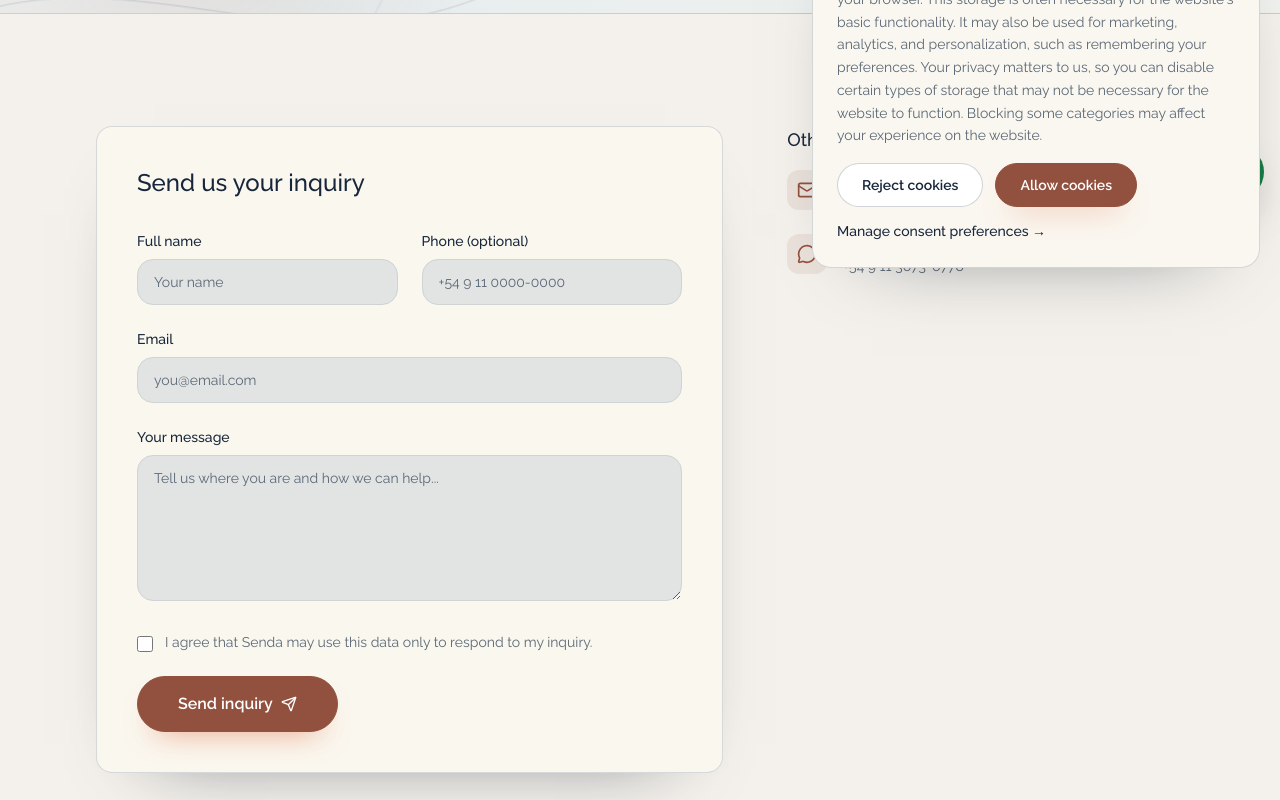
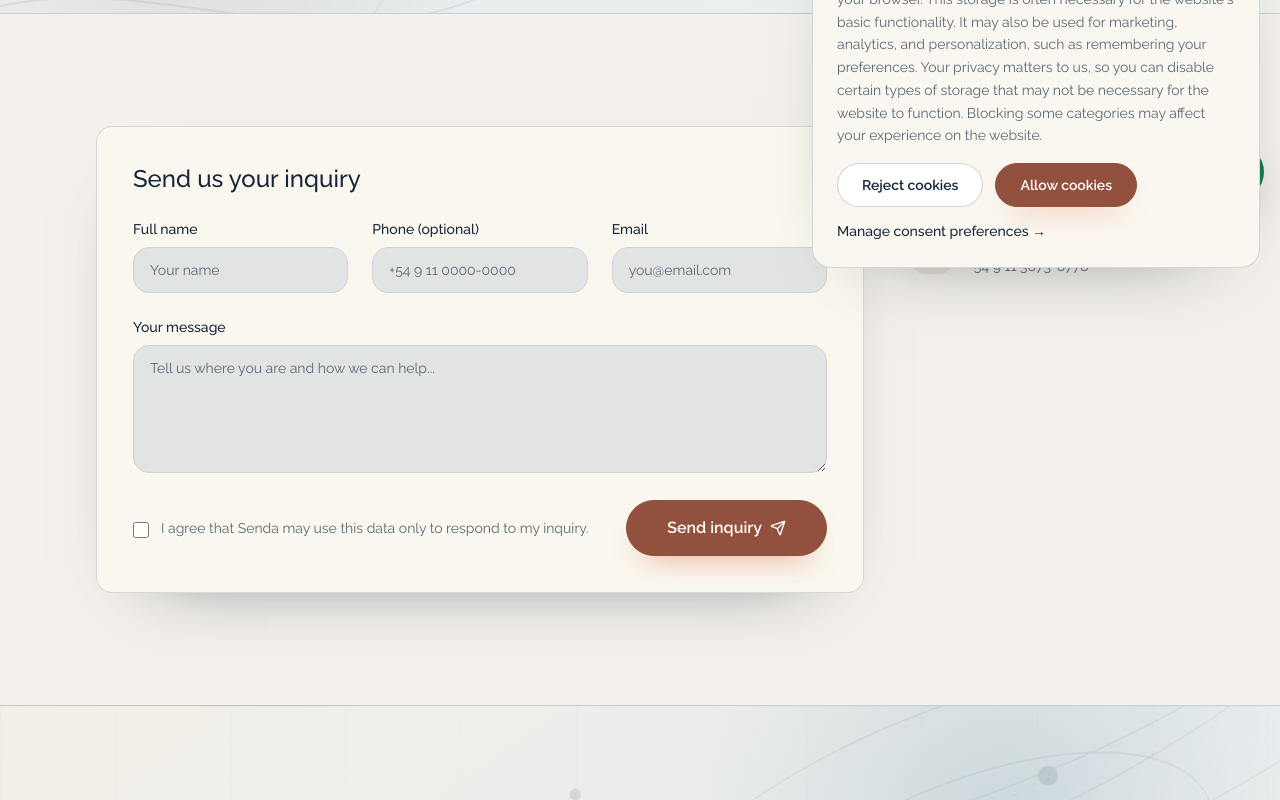
Before and after one commit to Nicosm1988/reinversi-n_profesional, a Next.js app: page /en/contacto in a window 1280 px wide. Shown: the part 520-1320 px from the top of the page. Built offline with nearby package versions, Linux system fonts and the light colour scheme; no server answers.

Commit message:
feat: refine contact form and Gmail handoff

```diff
--- a/app/[locale]/contacto/page.tsx
+++ b/app/[locale]/contacto/page.tsx
@@ -65,6 +65,8 @@ const API_ERROR_CODES = new Set<ContactApiError>([
   "send",
   "unexpected",
 ]);
+
+const GMAIL_COMPOSE_URL = `https://mail.google.com/mail/?view=cm&fs=1&to=${encodeURIComponent(CONTACT_EMAIL)}`;
 
 function parseApiError(value: unknown): ContactApiError {
   if (!value || typeof value !== "object" || !("code" in value)) return "unexpected";
@@ -183,13 +185,13 @@ export default function ContactoPage() {
 
       <Section spacing="lg">
         <Container>
-          <div className="grid gap-12 lg:grid-cols-5 lg:gap-16">
-            <FadeIn className="min-w-0 lg:col-span-3">
+          <div className="grid items-start gap-12 lg:grid-cols-[minmax(0,1fr)_17rem] lg:gap-12">
+            <FadeIn className="min-w-0">
               {status !== "success" ? (
-                <Card className="bg-background p-6 sm:p-8 md:p-10">
-                  <h2 className="mb-8 font-heading text-2xl font-medium text-foreground">{t("formTitle")}</h2>
-                  <form onSubmit={handleSubmit} noValidate className="space-y-6" aria-busy={status === "submitting"}>
-                    <div className="grid gap-6 md:grid-cols-2">
+                <Card data-contact-panel="form" className="bg-background p-6 sm:p-8 lg:p-9">
+                  <h2 className="mb-6 font-heading text-2xl font-medium text-foreground">{t("formTitle")}</h2>
+                  <form onSubmit={handleSubmit} noValidate className="space-y-5" aria-busy={status === "submitting"}>
+                    <div className="grid gap-5 md:grid-cols-3 md:gap-6">
                       <div>
                         <label htmlFor="contact-name" className="mb-2 block text-sm font-medium text-foreground">{t("labelName")}</label>
                         <input
@@ -227,8 +229,6 @@ export default function ContactoPage() {
                         />
                         {fieldErrors.phone ? <p id="contact-phone-error" className="mt-2 text-sm text-destructive">{fieldErrors.phone}</p> : null}
                       </div>
-                    </div>
-
                       <div>
                         <label htmlFor="contact-email" className="mb-2 block text-sm font-medium text-foreground">{t("labelEmail")}</label>
                         <input
@@ -249,7 +249,7 @@ export default function ContactoPage() {
                         {fieldErrors.email ? <p id="contact-email-error" className="mt-2 text-sm text-destructive">{fieldErrors.email}</p> : null}
                       </div>
 
-                    <div>
+                      <div className="md:col-span-3">
                         <label htmlFor="contact-message" className="mb-2 block text-sm font-medium text-foreground">{t("labelMessage")}</label>
                         <textarea
                           id="contact-message"
@@ -263,10 +263,11 @@ export default function ContactoPage() {
                           onChange={(event) => updateField("message", event.target.value)}
                           aria-invalid={Boolean(fieldErrors.message)}
                           aria-describedby={fieldErrors.message ? "contact-message-error" : undefined}
-                        className={`${inputClassName(Boolean(fieldErrors.message))} resize-y`}
+                          className={`${inputClassName(Boolean(fieldErrors.message))} resize-y md:h-32`}
                           placeholder={t("placeholderMessage")}
                         />
                         {fieldErrors.message ? <p id="contact-message-error" className="mt-2 text-sm text-destructive">{fieldErrors.message}</p> : null}
+                      </div>
                     </div>
 
                     <div className="absolute -left-[10000px] top-auto h-px w-px overflow-hidden" aria-hidden="true">
@@ -283,23 +284,6 @@ export default function ContactoPage() {
                       />
                     </div>
 
-                    <div>
-                      <label className="flex items-start gap-3 text-sm text-muted-foreground">
-                        <input
-                          type="checkbox"
-                          name="consent"
-                          required
-                          checked={form.consent}
-                          onChange={(event) => updateField("consent", event.target.checked)}
-                          aria-invalid={Boolean(fieldErrors.consent)}
-                          aria-describedby={fieldErrors.consent ? "contact-consent-error" : undefined}
-                          className="mt-1 h-4 w-4 accent-secondary"
-                        />
-                        <span>{t("consent")}</span>
-                      </label>
-                      {fieldErrors.consent ? <p id="contact-consent-error" className="mt-2 text-sm text-destructive">{fieldErrors.consent}</p> : null}
-                    </div>
-
                     {formError ? (
                       <p
                         ref={formErrorRef}
@@ -311,16 +295,35 @@ export default function ContactoPage() {
                       </p>
                     ) : null}
 
+                    <div className="flex flex-col gap-5 md:flex-row md:items-center md:justify-between">
+                      <div className="min-w-0">
+                        <label className="flex items-start gap-3 text-sm text-muted-foreground">
+                          <input
+                            type="checkbox"
+                            name="consent"
+                            required
+                            checked={form.consent}
+                            onChange={(event) => updateField("consent", event.target.checked)}
+                            aria-invalid={Boolean(fieldErrors.consent)}
+                            aria-describedby={fieldErrors.consent ? "contact-consent-error" : undefined}
+                            className="mt-1 h-4 w-4 flex-none accent-secondary"
+                          />
+                          <span>{t("consent")}</span>
+                        </label>
+                        {fieldErrors.consent ? <p id="contact-consent-error" className="mt-2 text-sm text-destructive">{fieldErrors.consent}</p> : null}
+                      </div>
+
                       <Button
                         type="submit"
                         size="lg"
                         variant="secondary"
                         disabled={status === "submitting"}
-                      className="h-14 w-full rounded-full px-10 text-base md:w-auto"
+                        className="h-14 w-full flex-none rounded-full px-10 text-base md:w-auto"
                       >
                         {status === "submitting" ? t("submitting") : t("submitButton")}
                         <Send aria-hidden="true" className="ml-2 h-4 w-4" />
                       </Button>
+                    </div>
                   </form>
                 </Card>
               ) : (
@@ -346,13 +349,17 @@ export default function ContactoPage() {
               )}
             </FadeIn>
 
-            <FadeIn className="min-w-0 lg:col-span-2">
+            <FadeIn className="min-w-0">
               <div>
                 <h2 className="mb-4 font-heading text-lg font-medium text-foreground">{t("sidebarTitle")}</h2>
                 <div className="space-y-5">
                   <a
-                    href={`mailto:${CONTACT_EMAIL}`}
+                    href={GMAIL_COMPOSE_URL}
+                    target="_blank"
+                    rel="noopener noreferrer"
+                    referrerPolicy="no-referrer"
                     className="group flex items-start gap-4 rounded-xl focus-visible:outline-none focus-visible:ring-2 focus-visible:ring-secondary/60"
+                    aria-label={`${t("directGmail")}: ${CONTACT_EMAIL}`}
                   >
                     <span className="flex h-10 w-10 flex-shrink-0 items-center justify-center rounded-xl bg-secondary/10 transition-colors group-hover:bg-secondary/20">
                       <Mail aria-hidden="true" className="h-5 w-5 text-secondary" />
--- a/messages/en.json
+++ b/messages/en.json
@@ -143,6 +143,7 @@
     "successAnother": "Send another inquiry",
     "sidebarTitle": "Other ways to contact us",
     "sidebarEmailLabel": "Email",
+    "directGmail": "Open Gmail to write to Senda (opens in a new tab)",
     "sidebarWhatsappLabel": "WhatsApp",
     "directWhatsapp": "Contact Senda on WhatsApp"
   },
--- a/messages/es.json
+++ b/messages/es.json
@@ -143,6 +143,7 @@
     "successAnother": "Enviar otra consulta",
     "sidebarTitle": "Otras formas de contactarnos",
     "sidebarEmailLabel": "Email",
+    "directGmail": "Abrir Gmail para escribir a Senda (se abre en una pestaña nueva)",
     "sidebarWhatsappLabel": "WhatsApp",
     "directWhatsapp": "Contactar a Senda por WhatsApp"
   },
```
Also changed, not shown: 1 other file (tests, documents, lock files or other folders). Lines whose indentation alone changed are shown as unchanged.
